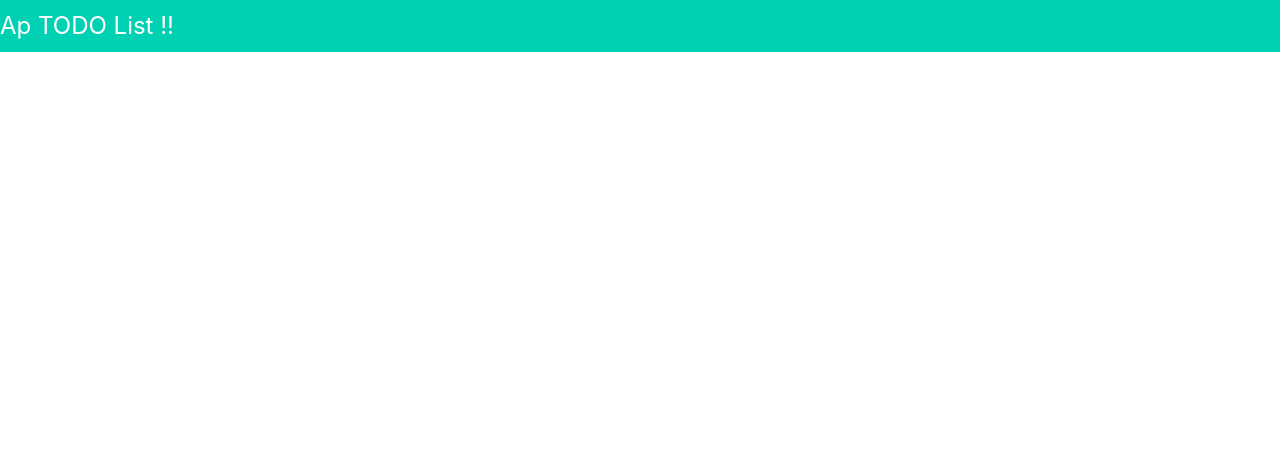
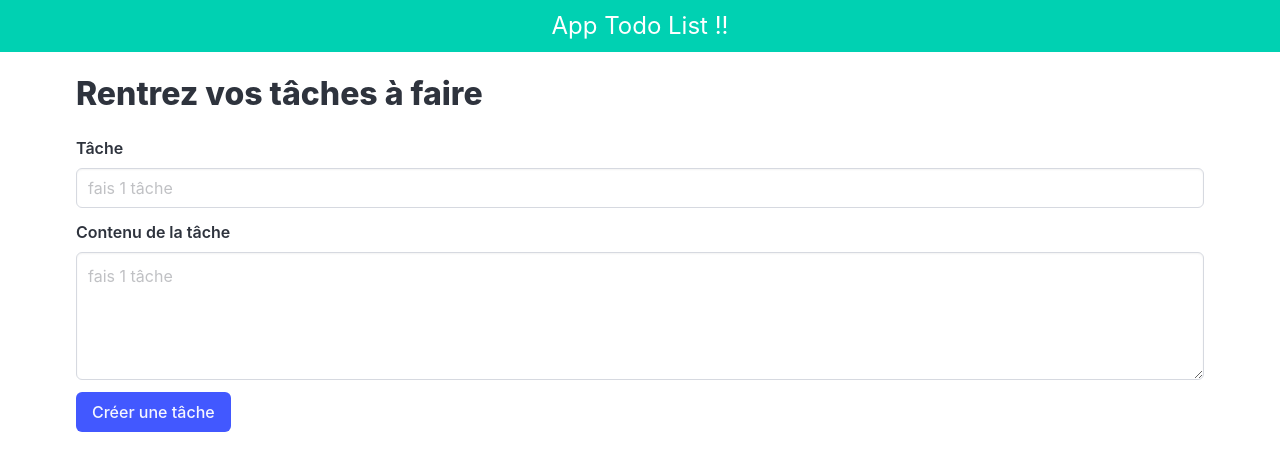
Before and after one commit to Damien1989/ToDoReact, a React (Create React App) app: page / in a window 1280 px wide. Shown: the top 470 px of the page. Built offline with nearby package versions, Linux system fonts and the light colour scheme; the HTML template or start-up script is replaced by a standard one.

Commit message:
form created

```diff
--- a/src/App.css
+++ b/src/App.css
@@ -5,7 +5,7 @@
 }
 
 body {
-  background: #222;
-  color: aliceblue;
+  background: #ffffff;
+  color: rgb(40, 146, 238);
   font-family: Arial, Helvetica, sans-serif;
 }
--- a/src/App.js
+++ b/src/App.js
@@ -6,6 +6,48 @@ function App() {
   return (
    <div>
     <Header />
+
+    <div className='container px-3'>
+
+      <h2 className='title mt-5'>
+        Rentrez vos tâches à faire
+      </h2>
+
+      <form>
+        <div className='field'>
+          <div className='control'>
+            <label htmlFor='tache' className='label'>Tâche</label>
+            <input
+            className='input'
+            type='text'
+             id='tache'
+              placeholder='fais 1 tâche'/>
+          </div>
+        </div>
+
+
+        <div className='field'>
+          <div className='control'>
+            <label htmlFor='txt' className='label'>Contenu de la tâche
+            </label>
+            <textarea
+            className='textarea'
+            type='text'
+             id='txt'
+              placeholder='fais 1 tâche'
+              >
+              </textarea>
+          </div>
+        </div>
+
+        <div className='control'>
+
+          <button type='submit' className='button is-link'>Créer une tâche</button>
+        </div>
+
+
+      </form>
+    </div>
     </div>
   );
 }
--- a/src/Components/Header/Header.js
+++ b/src/Components/Header/Header.js
@@ -2,9 +2,9 @@ import React from 'react'
 
 export default function Header() {
   return (
-    <nav className='navbar has-text-centered has-background-primary' role='navigation' aria-label='main-navigation'>
+    <header className='has-background-primary' role='navigation' aria-label='main-navigation'>
 
-        <h2 className='is-size-4 has-text-white' style={{lineHeight: '52px'}}> Ap TODO List !!</h2>
-    </nav>
+        <h2 className='is-size-4 has-text-centered has-text-white' style={{lineHeight: '52px'}}> App Todo List !!</h2>
+    </header>
   )
 }
```
